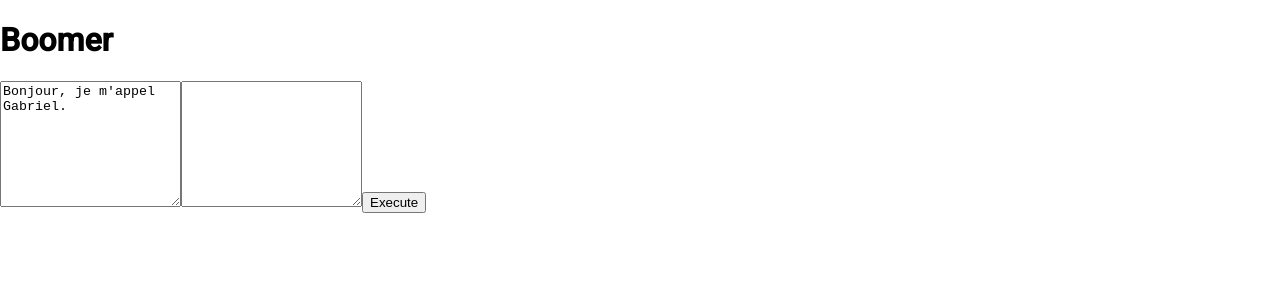
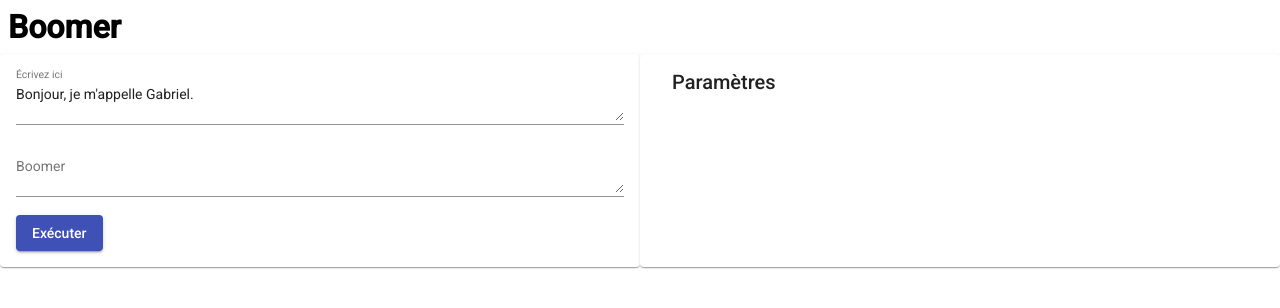
Before and after one commit to florencelauer/boomer, an Angular app: page / in a window 1280 px wide. Shown: the top 308 px of the page. Built offline with nearby package versions, Linux system fonts and the light colour scheme.

Commit message:
Add Algorithms component

```diff
--- a/package.json
+++ b/package.json
@@ -12,12 +12,12 @@
   "private": true,
   "dependencies": {
     "@angular/animations": "~11.0.6",
-    "@angular/cdk": "^11.2.13",
+    "@angular/cdk": "~11.2.13",
     "@angular/common": "~11.0.6",
     "@angular/compiler": "~11.0.6",
     "@angular/core": "~11.0.6",
     "@angular/forms": "~11.0.6",
-    "@angular/material": "^11.2.13",
+    "@angular/material": "~11.2.13",
     "@angular/platform-browser": "~11.0.6",
     "@angular/platform-browser-dynamic": "~11.0.6",
     "@angular/router": "~11.0.6",
--- /dev/null
+++ b/src/app/algorithms/algorithms.component.css
@@ -0,0 +1,21 @@
+.container {
+    display: flex;
+    flex-direction: row;
+    flex-wrap: wrap;
+}
+
+.choices {
+    border-radius: 8px;
+    margin: 8px;
+    padding: 8px;
+    outline: 1px solid black;
+}
+
+.checkbox {
+    width: 90px;
+}
+
+.form-field {
+    margin-left: 8px;
+    width: 60px;
+}
--- /dev/null
+++ b/src/app/algorithms/algorithms.component.html
@@ -0,0 +1,32 @@
+
+<div class="container">
+    <div class="choices" *ngFor="let algorithm of this.algorithms">
+        <mat-checkbox
+            class="checkbox"
+            [checked]="false"
+            [color]="black"
+            (change)="setAlgorithm(algorithm, $event.checked)">
+            {{algorithm}}
+        </mat-checkbox>
+        <mat-form-field class="form-field">
+            <mat-label>Value</mat-label>
+            <input
+                name={{algorithm}}
+                matInput
+                type="number"
+                step='0.01'
+                [value]="values.get(algorithm)"
+                (input)="setValue(algorithm, $event.target.value)"
+                [defaultValue]="values.get(algorithm)">
+        </mat-form-field>
+        <mat-slider
+            class="slider"
+            max="1"
+            min="0"
+            step="0.01"
+            [value]="values.get(algorithm)"
+            (input)="setValue(algorithm, $event.value)">
+            [defaultValue]="values.get(algorithm)">
+        </mat-slider>
+    </div>
+</div>
--- /dev/null
+++ b/src/app/algorithms/algorithms.component.ts
@@ -0,0 +1,44 @@
+import { Component, OnInit } from '@angular/core';
+import { BoomerService } from '../boomer.service';
+
+@Component({
+  selector: 'app-algorithms',
+  templateUrl: './algorithms.component.html',
+  styleUrls: ['./algorithms.component.css']
+})
+export class AlgorithmsComponent implements OnInit {
+
+  public algorithms: string[] = [];
+
+  public algosInUse: Map<string, number> = new Map();
+
+  public values: Map<string, number> = new Map();
+
+  constructor(public boomerService: BoomerService) {}
+
+  async ngOnInit(): Promise<void> {
+    this.algorithms = await this.boomerService.listAlgorithms();
+
+    this.boomerService.listAlgorithms().then((list) => {
+      list.forEach((algorithm) => {
+        this.values.set(algorithm, 0.25);
+      });
+    });
+  }
+
+  setAlgorithm(algorithm: string, checked: boolean): void {
+    if (checked) {
+      this.algosInUse.set(algorithm, this.values.get(algorithm));
+    } else {
+      this.algosInUse.delete(algorithm);
+    }
+  }
+
+  setValue(algorithm: string, value: number): void {
+    this.values.set(algorithm, value as number);
+    if (this.algosInUse.has(algorithm)) {
+      this.algosInUse.set(algorithm, value);
+    }
+  }
+
+}
--- a/src/app/app.component.css
+++ b/src/app/app.component.css
@@ -0,0 +1,14 @@
+h1 {
+    margin: 8px;
+}
+
+.mat-card {
+    flex: 1 1 auto;
+    width: 50%;
+}
+
+.text-box {
+    width: 100%;
+    flex-direction: column;
+    display: flex;
+}
--- a/src/app/app.component.html
+++ b/src/app/app.component.html
@@ -1,5 +1,29 @@
 <h1>Boomer</h1>
+<div style="display: flex">
+  <mat-card class="mat-card">
+    <mat-card-content>
+      <div class="text-box">
+        <mat-form-field >
+          <mat-label>Écrivez ici</mat-label>
+          <textarea matInput (change)="textInput = $event.target.value" [defaultValue]="textInput"></textarea>
+        </mat-form-field>
+      </div>
+      <div class="text-box">
+        <mat-form-field >
+          <mat-label>Boomer</mat-label>
+          <textarea matInput readonly [(value)]="textOutput"></textarea>
+        </mat-form-field>
+      </div>
+      <button mat-raised-button color="primary" (click)="execute()">Exécuter</button>
+    </mat-card-content>
+  </mat-card>
 
-<textarea rows="8" (change)="textInput = $event.target.value">{{textInput}}</textarea>
-<textarea rows="8">{{textOutput}}</textarea>
-<button (click)="execute()">Execute</button>
+  <mat-card class="mat-card">
+    <mat-card-header>
+      <mat-card-title>Paramètres</mat-card-title>
+    </mat-card-header>
+    <mat-card-actions>
+      <app-algorithms></app-algorithms>
+    </mat-card-actions>
+  </mat-card>
+</div>
--- a/src/app/app.component.ts
+++ b/src/app/app.component.ts
@@ -7,14 +7,14 @@ import { BoomerService } from './boomer.service';
   styleUrls: ['./app.component.css']
 })
 export class AppComponent {
-  textInput: string = "Bonjour, je m'appel Gabriel.";
-  textOutput: string = "";
+  textInput = 'Bonjour, je m\'appelle Gabriel.';
+  textOutput = '';
 
   constructor(private boomerService: BoomerService) {}
 
-  execute() {
+  execute(): void {
     this.boomerService.transformText(this.textInput).then((output) => {
-      this.textOutput = output
+      this.textOutput = output;
     });
   }
 }
--- a/src/app/boomer.service.ts
+++ b/src/app/boomer.service.ts
@@ -20,7 +20,7 @@ export class BoomerService {
     (document as any).boomer.load_reject  = this.scriptLoadedReject;
 
     /* load the python script asynchronously */
-    let script = document.createElement('script');
+    const script = document.createElement('script');
     script.src = 'python/boomer-wrapper.py';
     script.type = 'text/python';
     document.getElementsByTagName('head')[0].appendChild(script);
@@ -67,6 +67,6 @@ export class BoomerService {
       }
 
       reject();
-    })
+    });
   }
 }
```
Also changed, not shown: src/app/app.module.ts (+17 -2 lines), 2 other files (tests, documents, lock files or other folders).
